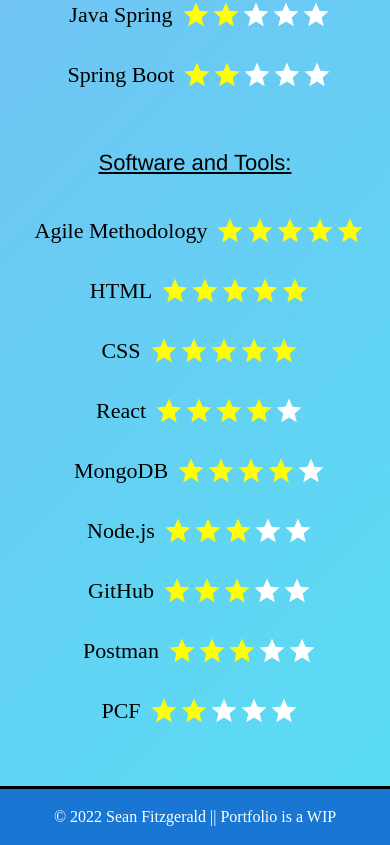
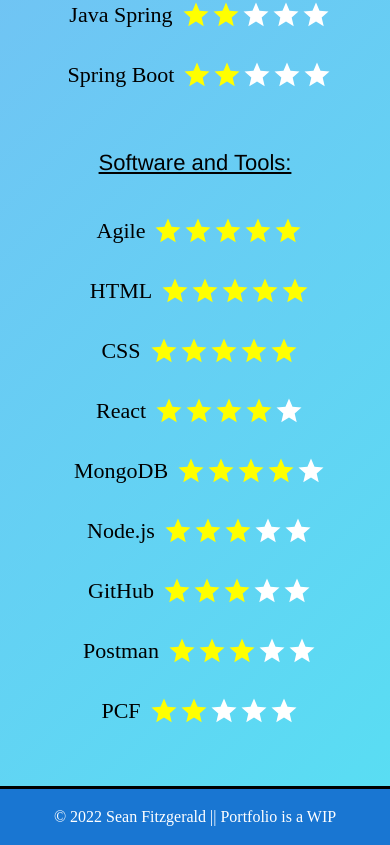
Before and after one commit to seanfitz96/Portfolio-Project-Client, a React (Create React App) app: page / in a window 390 px wide. Shown: the part 4768-5613 px from the top of the page. Built offline with nearby package versions, Linux system fonts and the light colour scheme.

Commit message:
fixed the mobile view

```diff
--- a/src/Components/SkillSet.js
+++ b/src/Components/SkillSet.js
@@ -123,7 +123,7 @@
         </div>
         <div className="listOfSkillSets">
         <div className="IndividualSkill">
-            Agile Methodology
+            Agile
             <StarIcon sx={{ color: "yellow", fontSize: 30, paddingLeft: 1}}/>
             <StarIcon sx={{ color: "yellow", fontSize: 30}}/>
             <StarIcon sx={{ color: "yellow", fontSize: 30}}/>
```
